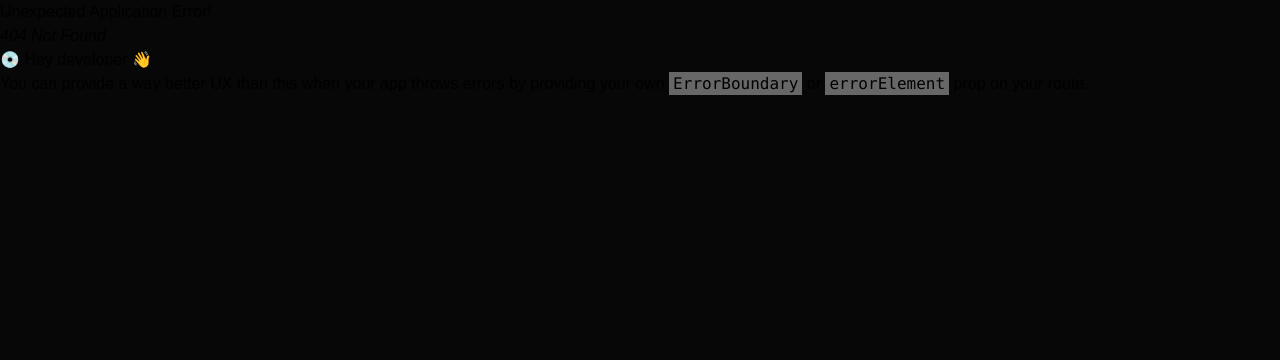
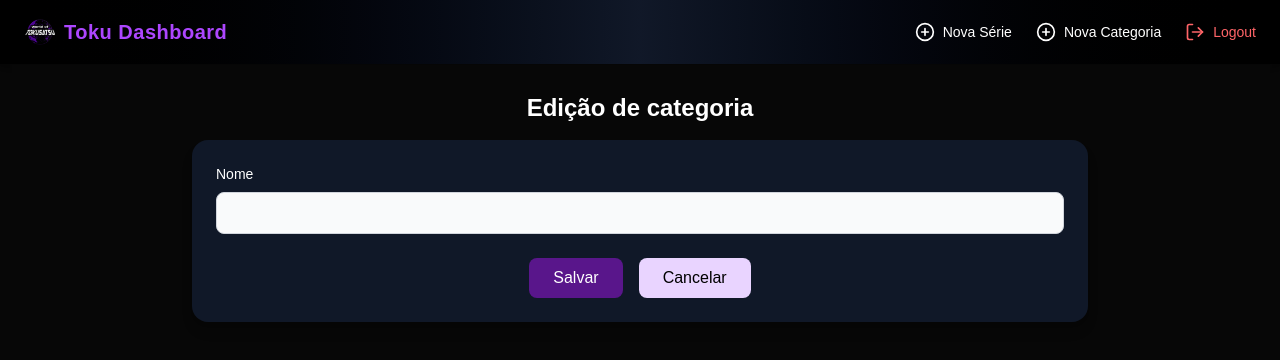
Before and after one commit to damassa/tcc_dashboard, a React (Vite) app: page /editCategory/1 in a window 1280 px wide. Before the commit this address had no page. Shown: the top 360 px of the page. Built offline with nearby package versions, Linux system fonts and the light colour scheme; no server answers; sample sign-in values are in the browser's storage.

Commit message:
feat: edição de categoria funionando

```diff
--- a/src/api/CategoryService.ts
+++ b/src/api/CategoryService.ts
@@ -28,6 +28,13 @@ export const updateCategory = async (
   return res.data;
 };
 
+export const getCategoryById = async (
+  id: number
+): Promise<CategoryResponse> => {
+  const res = await api.get(`/api/v1/categories/${id}`);
+  return res.data;
+};
+
 export const deleteCategory = async (id: number) => {
   const res = await api.delete(`/api/v1/categories/${id}`);
   return res.data;
--- /dev/null
+++ b/src/components/EditCategory.tsx
@@ -0,0 +1,125 @@
+import React, { useEffect, useState } from "react";
+import Navbar from "./Navbar";
+import { useParams, useNavigate } from "react-router-dom";
+import { useForm } from "react-hook-form";
+import { z } from "zod";
+import { zodResolver } from "@hookform/resolvers/zod";
+import api from "../api/api";
+import { toast } from "react-toastify";
+
+// Schema Zod
+const categorySchema = z.object({
+  name: z
+    .string()
+    .min(1, "O nome da categoria é obrigatório.")
+    .max(100, "O nome pode ter no máximo 100 caracteres.")
+    .trim(),
+});
+
+type CategoryFormData = z.infer<typeof categorySchema>;
+
+const EditCategory: React.FC = () => {
+  const { id } = useParams<{ id: string }>();
+  const categoryId = id ? Number(id) : undefined;
+  const navigate = useNavigate();
+  const [loading, setLoading] = useState(true);
+
+  const {
+    register,
+    handleSubmit,
+    setValue,
+    formState: { errors },
+  } = useForm<CategoryFormData>({
+    resolver: zodResolver(categorySchema),
+  });
+
+  // Buscar categoria
+  useEffect(() => {
+    const fetchCategory = async () => {
+      if (!categoryId) return;
+
+      try {
+        const response = await api.get(`/api/v1/categories/${categoryId}`);
+        const category = response.data;
+        setValue("name", category.name);
+      } catch (error) {
+        console.error("Erro ao buscar categoria:", error);
+        alert("Não foi possível carregar a categoria.");
+      } finally {
+        setLoading(false);
+      }
+    };
+
+    fetchCategory();
+  }, [categoryId, setValue]);
+
+  const onSubmit = async (data: CategoryFormData) => {
+    if (!categoryId) return;
+
+    try {
+      await api.put(`/api/v1/categories/${categoryId}`, data);
+      toast.success("Categoria atualizada com sucesso!");
+      navigate("/");
+    } catch (error) {
+      console.error("Erro ao atualizar categoria:", error);
+      toast.error("Não foi possível atualizar a categoria.");
+    }
+  };
+
+  if (loading) return <p className="text-white p-7">Carregando...</p>;
+
+  return (
+    <>
+      <Navbar />
+      <div className="flex flex-col items-center p-7">
+        <h1 className="text-2xl font-bold mb-4 text-white">
+          Edição de categoria
+        </h1>
+
+        <section className="w-full max-w-4xl bg-gray-900 p-6 rounded-2xl shadow-lg">
+          <form onSubmit={handleSubmit(onSubmit)} className="space-y-6">
+            <div>
+              <label
+                htmlFor="name"
+                className="block mb-2 text-sm font-medium text-white"
+              >
+                Nome
+              </label>
+              <input
+                id="name"
+                type="text"
+                {...register("name")}
+                className={`bg-gray-50 border ${
+                  errors.name ? "border-red-500" : "border-gray-300"
+                } text-gray-900 text-sm rounded-lg focus:ring-purple-500 focus:border-purple-500 block w-full p-2.5`}
+              />
+              {errors.name && (
+                <span className="text-red-500 text-sm">
+                  {errors.name.message}
+                </span>
+              )}
+            </div>
+
+            <div className="flex flex-col sm:flex-row justify-center gap-4">
+              <button
+                type="submit"
+                className="bg-purple-900 hover:bg-purple-800 transition-colors text-white rounded-lg px-6 py-2 w-full sm:w-auto"
+              >
+                Salvar
+              </button>
+              <button
+                type="button"
+                className="bg-purple-200 hover:bg-purple-300 transition-colors text-black rounded-lg px-6 py-2 w-full sm:w-auto"
+                onClick={() => navigate("/addCategory")}
+              >
+                Cancelar
+              </button>
+            </div>
+          </form>
+        </section>
+      </div>
+    </>
+  );
+};
+
+export default EditCategory;
--- a/src/components/EditCategoryModal.tsx
+++ b/src/components/EditSerie.tsx
@@ -2,8 +2,8 @@ import React from "react";
 
 // import { Container } from './styles';
 
-const EditCategoryModal: React.FC = () => {
+const EditSerie: React.FC = () => {
   return <div />;
 };
 
-export default EditCategoryModal;
+export default EditSerie;
--- a/src/components/EditSerieModal.tsx
+++ /dev/null
@@ -1,9 +0,0 @@
-import React from "react";
-
-// import { Container } from './styles';
-
-const EditSerieModal: React.FC = () => {
-  return <div />;
-};
-
-export default EditSerieModal;
--- a/src/pages/Home.tsx
+++ b/src/pages/Home.tsx
@@ -181,7 +181,7 @@ const Home: React.FC = () => {
                 {/* Botões no canto direito */}
                 <div className="p-4 flex justify-end gap-2">
                   <Link
-                    to="/editCategory"
+                    to={`/editCategory/${category.id}`}
                     className="flex items-center gap-1 text-purple-400 hover:text-purple-300 transition cursor-pointer"
                   >
                     <Pencil className="w-4 h-4" />
--- a/src/routes/index.tsx
+++ b/src/routes/index.tsx
@@ -8,6 +8,8 @@ import PrivateRoute from "../components/PrivateRoute";
 import Home from "../pages/Home";
 import AddCategoryPage from "../pages/AddCategoryPage";
 import AddSeriePage from "../pages/AddSeriePage";
+import EditCategory from "../components/EditCategory";
+import EditSerie from "../components/EditSerie";
 
 const router = createBrowserRouter(
   createRoutesFromElements(
@@ -20,8 +22,18 @@ const router = createBrowserRouter(
       />
 
       <Route
+        path="/editSerie/:id"
+        element={<PrivateRoute element={<EditSerie />} />}
+      />
+
+      <Route
         path="/addCategory"
         element={<PrivateRoute element={<AddCategoryPage />} />}
+      />
+
+      <Route
+        path="/editCategory/:id"
+        element={<PrivateRoute element={<EditCategory />} />}
       />
 
       <Route path="/login" element={<Login />} />
```
